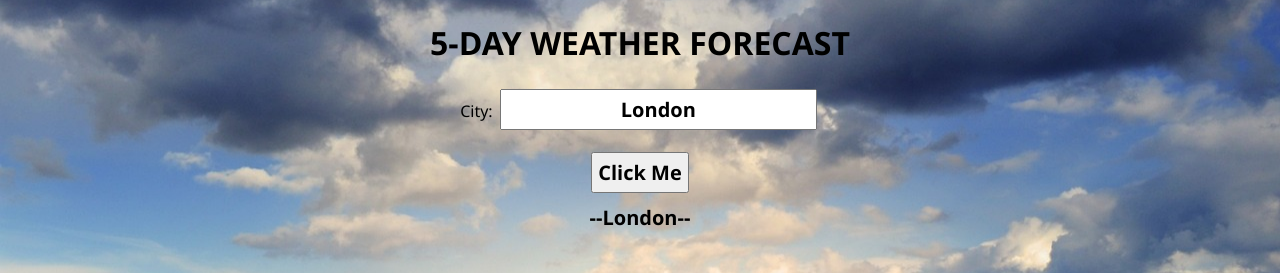
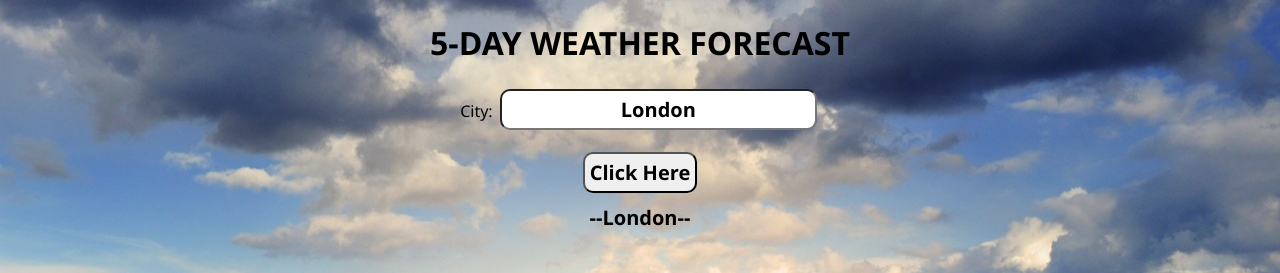
Before and after one commit to taylorzak/5_day_weather_app, a plain HTML site: page index.html in a window 1280 px wide. Shown: the top 273 px of the page. Drawn offline with Linux system fonts and the light colour scheme; no server answers.

Commit message:
button changes

```diff
--- a/index.html
+++ b/index.html
@@ -16,7 +16,7 @@
         <center>
             <h1 id="Para1"> 5-DAY WEATHER FORECAST</h1>
             <p id="inputcontainer">City: <input type="text" id="cityInput"></p>
-            <button onClick="GetInfo()">Click Me</button>
+            <button onClick="GetInfo()">Click Here</button>
             <h2 id="cityName">--Tucson--</h2>
         </center>
         <div style="background-image:url(./assests/cloud_road.jpg)">
--- a/style.css
+++ b/style.css
@@ -18,6 +18,8 @@ body {
 }
 
 #cityInput, #cityName, #inputContainer, button{
+    border-radius: 10px;
+    overflow: hidden;
     margin: 3px;
     padding: 5px;
     text-align: center;
```
